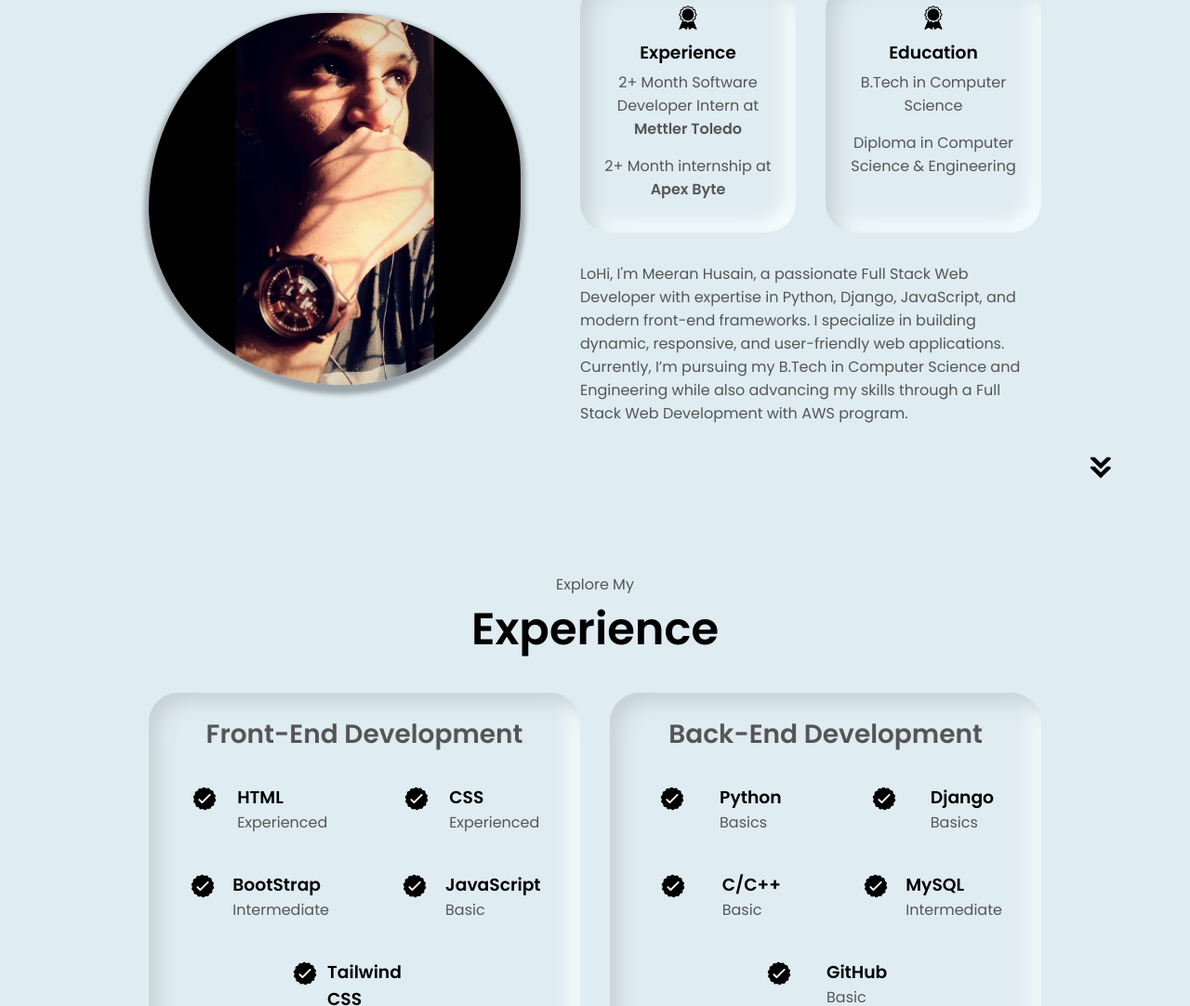
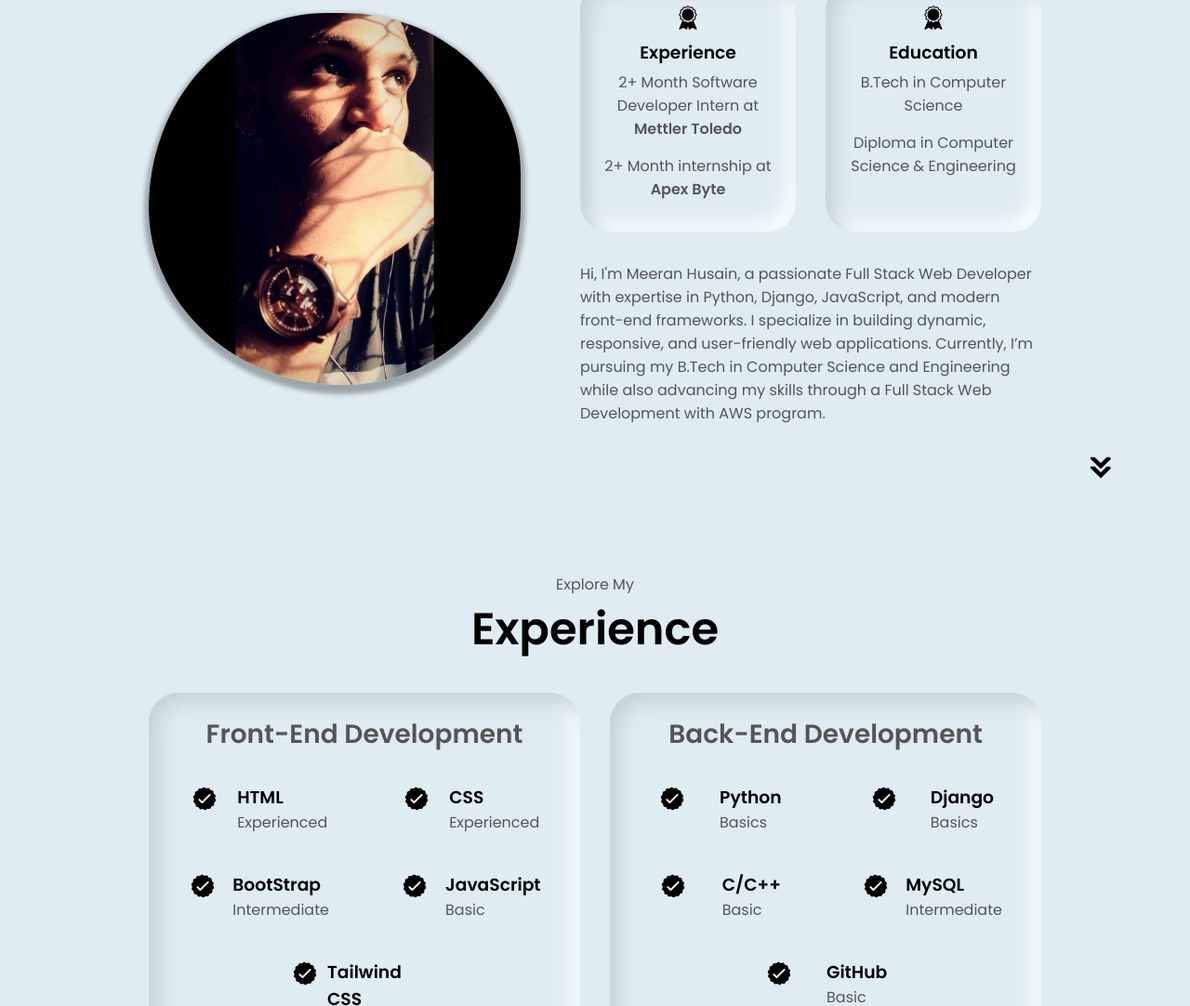
Before and after one commit to MeeranHusain/My-Portfolio, a plain HTML site: page index.html in a window 1280 px wide. Shown: the part 1105-2187 px from the top of the page at 93% size. Drawn offline with Linux system fonts and the light colour scheme.

Commit message:
Update index.html

```diff
--- a/index.html
+++ b/index.html
@@ -82,7 +82,7 @@
                     </div>
                 </div>
                 <div class="text-container">
-                    <p>LoHi, I'm Meeran Husain, a passionate Full Stack Web Developer with expertise in Python, Django, JavaScript, and modern front-end frameworks. I specialize in building dynamic, responsive, and user-friendly web applications. Currently, I’m pursuing my B.Tech in Computer Science and Engineering while also advancing my skills through a Full Stack Web Development with AWS program.</p>
+                    <p>Hi, I'm Meeran Husain, a passionate Full Stack Web Developer with expertise in Python, Django, JavaScript, and modern front-end frameworks. I specialize in building dynamic, responsive, and user-friendly web applications. Currently, I’m pursuing my B.Tech in Computer Science and Engineering while also advancing my skills through a Full Stack Web Development with AWS program.</p>
                 </div>
                 <br>
             </div>
```
